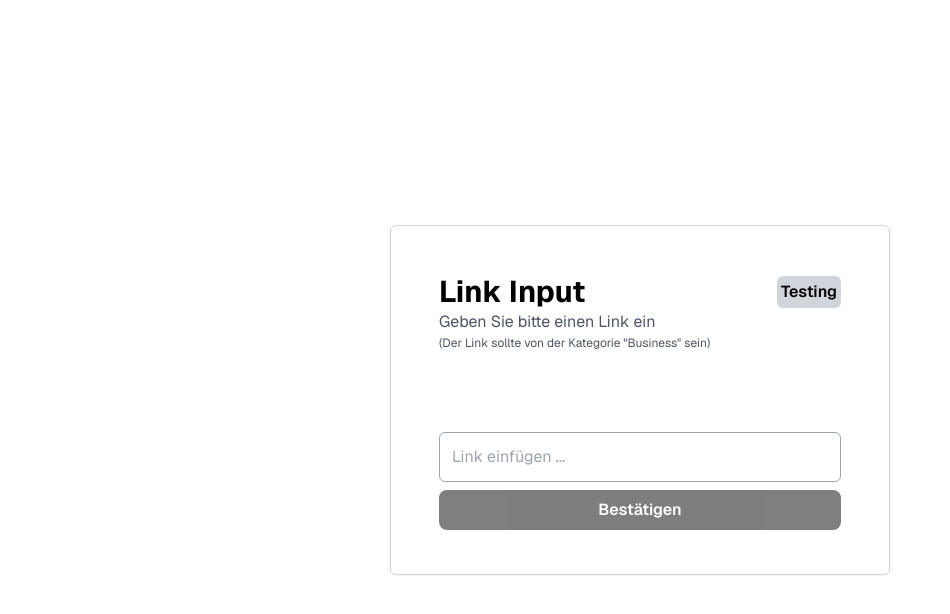
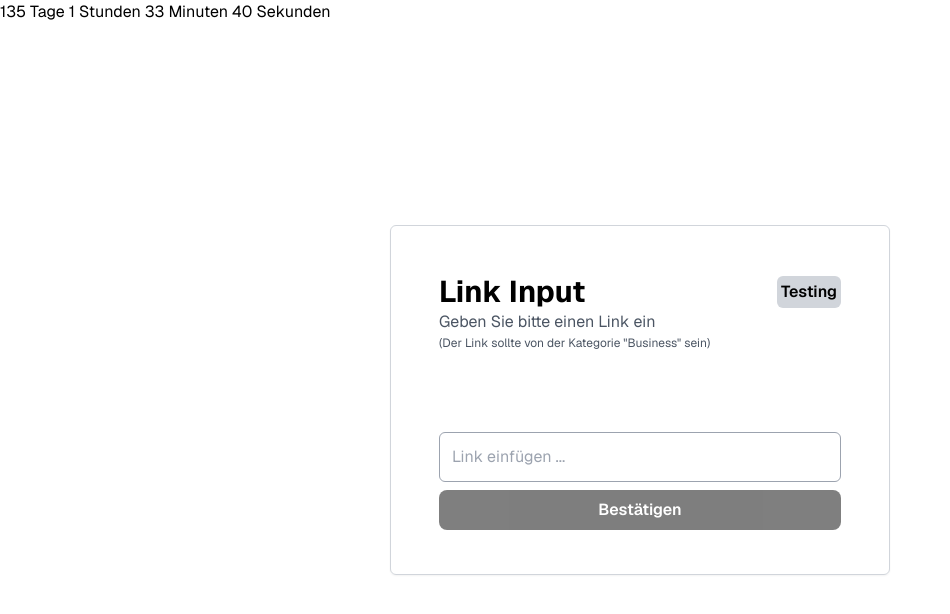
Before and after one commit to ugur-sa/financial-sentiment-analysis, a Next.js app: page / in a window 1280 px wide. Shown: the top 614 px of the page, without its empty margins (0-950 px from the left). Built offline with nearby package versions, Linux system fonts and the light colour scheme.

Commit message:
Add countdown to root page

```diff
--- a/app/page.tsx
+++ b/app/page.tsx
@@ -2,6 +2,7 @@
 import { useState, CSSProperties } from 'react';
 import BarLoader from 'react-spinners/BarLoader';
 import { useRouter } from 'next/navigation';
+import CountdownDate from '@/components/component/CountdownDate';
 
 const override: CSSProperties = {
 	display: 'block',
@@ -41,6 +42,9 @@ export default function Home() {
 
 	return (
 		<>
+			<div className="absolute left-0 top-0">
+				<CountdownDate targetDate="2024-06-01T00:00:00" />
+			</div>
 			<div className="flex h-full flex-col items-center justify-center gap-10">
 				<div className="h-[350px] w-[500px] rounded-md border border-gray-300 p-12 shadow-sm">
 					<div>
--- /dev/null
+++ b/components/component/CountdownDate.tsx
@@ -0,0 +1,41 @@
+import React, { useState, useEffect } from 'react';
+
+const CountdownDate = ({ targetDate }: { targetDate: string }) => {
+	const calculateTimeLeft = () => {
+		const difference = +new Date(targetDate) - +new Date();
+		let timeLeft = {};
+
+		if (difference > 0) {
+			timeLeft = {
+				Tage: Math.floor(difference / (1000 * 60 * 60 * 24)),
+				Stunden: Math.floor((difference / (1000 * 60 * 60)) % 24),
+				Minuten: Math.floor((difference / 1000 / 60) % 60),
+				Sekunden: Math.floor((difference / 1000) % 60),
+			};
+		}
+
+		return timeLeft;
+	};
+
+	const [timeLeft, setTimeLeft] = useState(calculateTimeLeft());
+
+	useEffect(() => {
+		const timer = setTimeout(() => {
+			setTimeLeft(calculateTimeLeft());
+		}, 1000);
+
+		return () => clearTimeout(timer);
+	});
+
+	return (
+		<div>
+			{Object.keys(timeLeft).map((interval) => (
+				<span key={interval}>
+					{timeLeft[interval as keyof typeof timeLeft]} {interval}{' '}
+				</span>
+			))}
+		</div>
+	);
+};
+
+export default CountdownDate;
```
